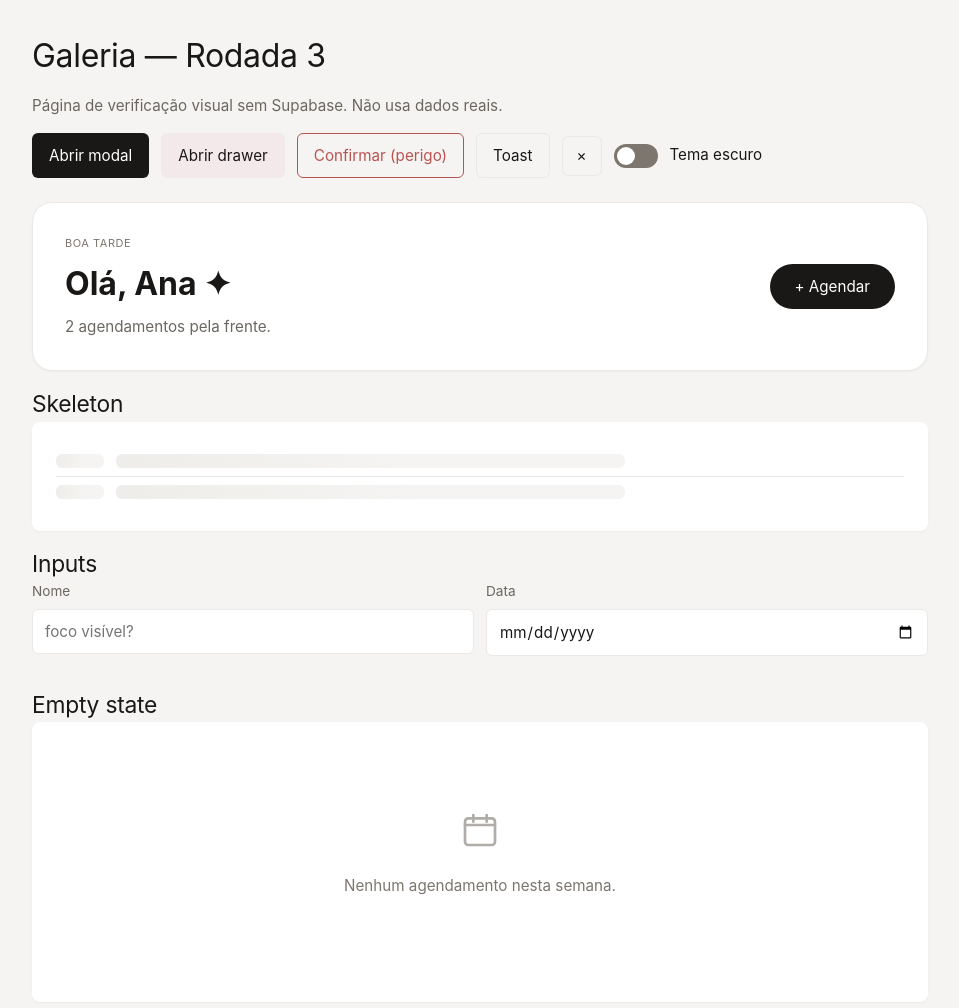
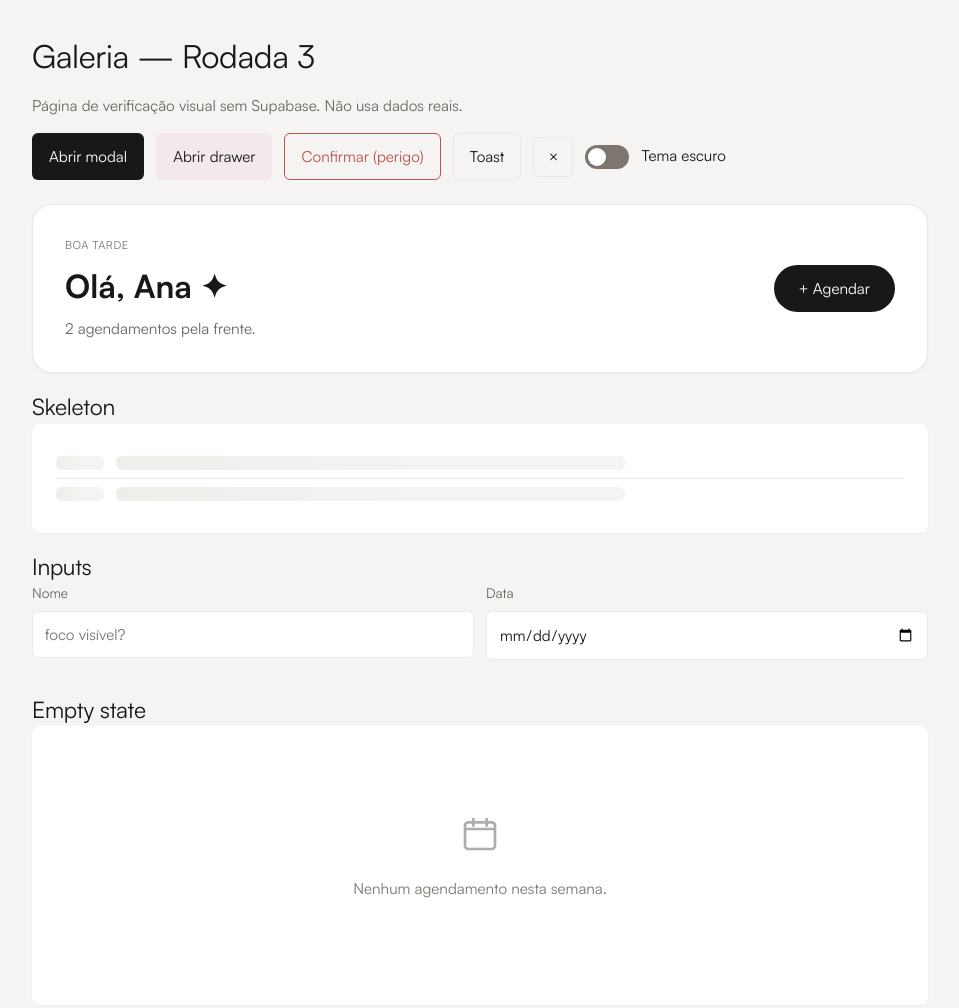
Before and after one commit to otavioenrico/harmon-ia, a plain HTML site: page improvements/preview-rodada3.html in a window 1280 px wide. Shown: the whole page, without its empty margins (160-1119 px from the left). Drawn offline with Linux system fonts and the light colour scheme.

Commit message:
Tipografia: implementa fonte Satoshi (variable, woff2)
Substitui a stack de sistema pela Satoshi em todo o app via tokens.css
(único @font-face carregado antes de tudo). Só os 2 arquivos web
(variable, normal+italic, 300-900) — descartado o pacote OTF/TTF/EOT.

```diff
--- a/assets/css/tokens.css
+++ b/assets/css/tokens.css
@@ -3,6 +3,21 @@
    Paleta crua + tokens semânticos. O tema escuro (theme.css) só troca os
    tokens semânticos; nenhum componente referencia cor crua direto.
    ============================================================================ */
+
+@font-face {
+  font-family: 'Satoshi';
+  src: url('../fonts/Satoshi-Variable.woff2') format('woff2');
+  font-weight: 300 900;
+  font-style: normal;
+  font-display: swap;
+}
+@font-face {
+  font-family: 'Satoshi';
+  src: url('../fonts/Satoshi-VariableItalic.woff2') format('woff2');
+  font-weight: 300 900;
+  font-style: italic;
+  font-display: swap;
+}
 
 :root {
   /* -------- paleta crua v2 — rosé/mauve (ref. "Coursue") -------- */
@@ -58,8 +73,8 @@
   --warning-soft: #f6ecd9;
   --danger-soft:  #f4e3e2;
 
-  /* -------- tipografia — fonte de sistema (SF/Segoe/Roboto) -------- */
-  --font: -apple-system, BlinkMacSystemFont, 'Segoe UI', Roboto, Helvetica, Arial, sans-serif;
+  /* -------- tipografia — Satoshi (variável, 300–900), fallback de sistema -------- */
+  --font: 'Satoshi', -apple-system, BlinkMacSystemFont, 'Segoe UI', Roboto, Helvetica, Arial, sans-serif;
   /* pesos recalibrados p/ fonte de sistema (nunca acima de 700) */
   --fw-200: 400;
   --fw-300: 400;   /* corpo — 300 ficava fino demais fora da Raleway */
```
Also changed, not shown: assets/fonts/Satoshi-Variable.woff2 (added), assets/fonts/Satoshi-VariableItalic.woff2 (added).
